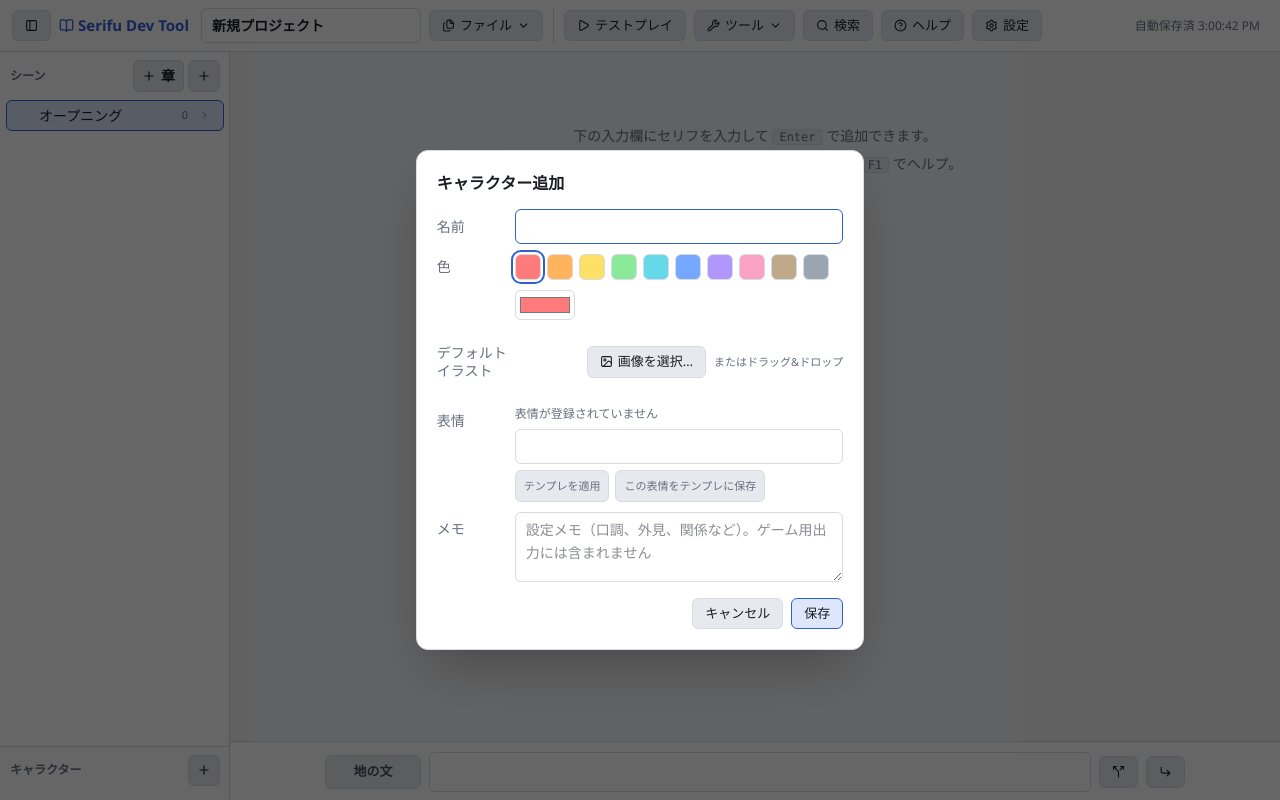
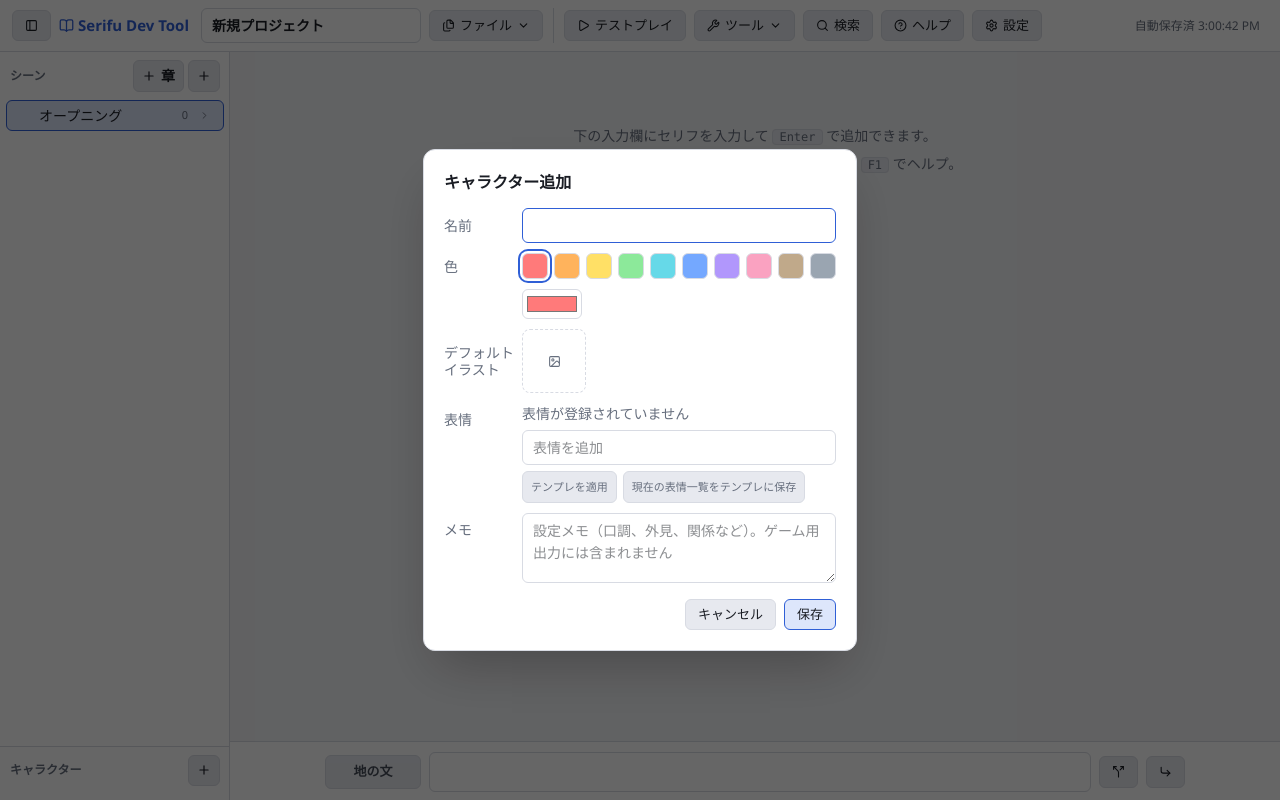
Before and after one commit to nibankougen/NovelGameTool, a React (Vite) app: page / in a window 1280 px wide. Both pictures are taken after a click on the button 204 px from the left and 770 px from the top of the page. Built offline with nearby package versions, Linux system fonts and the light colour scheme.

Commit message:
キャラクターのデフォルトイラスト及び表情編集の修正

```diff
--- /dev/null
+++ b/src/components/common/ImageThumbButton.tsx
@@ -0,0 +1,64 @@
+import { useRef } from "react";
+import { Icon } from "./Icon";
+
+interface Props {
+  /** 表示する画像（自前の画像、または継承したプレビュー画像） */
+  img: string | null;
+  /** trueなら自前の画像が設定済み＝クリックで削除。falseなら未設定＝クリックで選択 */
+  own: boolean;
+  /** 継承プレビューなど、薄く表示したい場合 */
+  dimmed?: boolean;
+  onPick: (file: File) => void;
+  onRemove: () => void;
+  title?: string;
+  className?: string;
+}
+
+/** 表情画像・デフォルトイラスト共通の画像設定ボタン。画像がある間はホバーで削除アイコンをオーバーレイする */
+export function ImageThumbButton({ img, own, dimmed, onPick, onRemove, title, className }: Props) {
+  const fileInputRef = useRef<HTMLInputElement>(null);
+
+  const handleClick = () => {
+    if (own) onRemove();
+    else fileInputRef.current?.click();
+  };
+
+  return (
+    <>
+      {img ? (
+        <div
+          className={`group/thumb relative w-16 h-16 rounded-lg shrink-0 cursor-pointer overflow-hidden bg-bg-2 ${className ?? ""}`}
+          title={title ?? (own ? "クリックで画像を外す" : "クリックで画像を設定")}
+          onClick={handleClick}
+        >
+          <img src={img} alt="" className={`w-full h-full object-cover ${dimmed ? "opacity-35" : ""}`} />
+          {own && (
+            <div className="absolute inset-0 flex items-center justify-center bg-black/55 text-white opacity-0 group-hover/thumb:opacity-100 transition-opacity">
+              <Icon name="trash-2" />
+            </div>
+          )}
+        </div>
+      ) : (
+        <button
+          type="button"
+          className={`w-16 h-16 min-h-0 rounded-lg border border-dashed border-border shrink-0 text-text-dim bg-transparent ${className ?? ""}`}
+          title={title ?? "画像を設定"}
+          onClick={handleClick}
+        >
+          <Icon name="image" />
+        </button>
+      )}
+      <input
+        ref={fileInputRef}
+        type="file"
+        accept="image/*"
+        className="hidden"
+        onChange={(e) => {
+          const file = e.target.files?.[0];
+          e.target.value = "";
+          if (file) onPick(file);
+        }}
+      />
+    </>
+  );
+}
--- a/src/components/modals/CharacterModal.tsx
+++ b/src/components/modals/CharacterModal.tsx
@@ -10,6 +10,7 @@ import { faceUsageCounts } from "../../lib/sceneUtils";
 import { loadImageAsThumb, hasFileDrag, firstImageFile } from "../../lib/image";
 import { loadGlobalExprTemplate, saveGlobalExprTemplate } from "../../state/projectReducer";
 import { ExpressionTagEditor, type StagedExpr } from "./ExpressionTagEditor";
+import { ImageThumbButton } from "../common/ImageThumbButton";
 
 export function CharacterModal({ open, charId, onClose }: { open: boolean; charId: string | null; onClose: () => void }) {
   return open ? <CharacterModalInner key={charId ?? "new"} charId={charId} onClose={onClose} /> : null;
@@ -32,7 +33,6 @@ function CharacterModalInner({ charId, onClose }: { charId: string | null; onClo
   );
   const [exprInputText, setExprInputText] = useState("");
   const [dragOverThumb, setDragOverThumb] = useState(false);
-  const thumbFileRef = useRef<HTMLInputElement>(null);
   const nameRef = useRef<HTMLInputElement>(null);
   const initialFocusRef = useRef(false);
 
@@ -216,34 +216,13 @@ function CharacterModalInner({ charId, onClose }: { charId: string | null; onClo
           <br />
           イラスト
         </label>
-        <img
-          src={thumb ?? undefined}
-          alt=""
-          className="w-16 h-16 rounded-lg object-cover border border-border bg-bg-3"
-          style={{ visibility: thumb ? "visible" : "hidden" }}
+        <ImageThumbButton
+          img={thumb}
+          own={!!thumb}
+          title={thumb ? "クリックで画像を外す" : "キャラの基本イラストを設定。表情画像を設定していない表情ではこの画像が使われます"}
+          onPick={(file) => loadImageAsThumb(file).then(setThumb)}
+          onRemove={() => setThumb(null)}
         />
-        <button type="button" onClick={() => thumbFileRef.current?.click()} title="キャラの基本イラスト。表情画像を設定していない表情ではこの画像が使われます">
-          <Icon name="image" />
-          画像を選択…
-        </button>
-        {thumb && (
-          <button type="button" onClick={() => setThumb(null)}>
-            <Icon name="x" />
-            画像を外す
-          </button>
-        )}
-        <input
-          ref={thumbFileRef}
-          type="file"
-          accept="image/*"
-          className="hidden"
-          onChange={(e) => {
-            const file = e.target.files?.[0];
-            e.target.value = "";
-            if (file) loadImageAsThumb(file).then(setThumb);
-          }}
-        />
-        <span className="text-text-dim text-[11px]">またはドラッグ&ドロップ</span>
       </div>
       <div className="flex gap-2 mb-2.5 items-start">
         <label className="w-[70px] shrink-0 pt-1.5 text-text-dim">表情</label>
@@ -259,7 +238,7 @@ function CharacterModalInner({ charId, onClose }: { charId: string | null; onClo
               className="text-[11px] text-text-dim px-2 py-0.5"
               title="現在の表情一覧をテンプレートとして保存します。以後の新規キャラクターに自動適用されます"
             >
-              この表情をテンプレに保存
+              現在の表情一覧をテンプレに保存
             </button>
           </div>
         </div>
--- a/src/components/modals/ExpressionTagEditor.tsx
+++ b/src/components/modals/ExpressionTagEditor.tsx
@@ -1,7 +1,9 @@
-import { useRef, useState } from "react";
+import { useState } from "react";
 import { Icon } from "../common/Icon";
+import { ImageThumbButton } from "../common/ImageThumbButton";
 import { loadImageAsThumb, hasFileDrag, firstImageFile } from "../../lib/image";
 import { useToast } from "../common/ToastProvider";
+import { useDragReorder } from "../../hooks/useDragReorder";
 
 export interface StagedExpr {
   orig: string | null;
@@ -22,8 +24,19 @@ export function ExpressionTagEditor({ staged, setStaged, usageCounts, thumb, inp
   const toast = useToast();
   const [renamingIndex, setRenamingIndex] = useState<number | null>(null);
   const [dragHoverIndex, setDragHoverIndex] = useState<number | null>(null);
-  const fileTargetRef = useRef<number | null>(null);
-  const fileInputRef = useRef<HTMLInputElement>(null);
+
+  const drag = useDragReorder<HTMLDivElement>({
+    itemSelector: ".expr-row",
+    onDrop: (from, to) => {
+      if (from === to) return;
+      setStaged((prev) => {
+        const next = [...prev];
+        const [item] = next.splice(from, 1);
+        next.splice(to, 0, item);
+        return next;
+      });
+    },
+  });
 
   const addNames = (raw: string): number => {
     const parts = raw
@@ -57,15 +70,20 @@ export function ExpressionTagEditor({ staged, setStaged, usageCounts, thumb, inp
 
   return (
     <div className="flex-1 min-w-0">
-      <div className="flex flex-wrap gap-1.5 mb-1.5 text-xs leading-relaxed" title="各表情のタグに画像ファイルをドラッグ&ドロップでも設定できます">
+      <div
+        ref={drag.containerRef}
+        onMouseDown={drag.onMouseDown}
+        className="flex flex-col gap-1.5 mb-1.5 max-h-[360px] overflow-y-auto pr-1"
+        title="各表情に画像ファイルをドラッグ&ドロップでも設定できます。左端のハンドルをドラッグで並べ替え"
+      >
         {staged.map((s, i) => {
           const count = usageCounts.get(s.name) ?? 0;
           const img = s.img || (thumb ? thumb : null);
           const isDefaultPreview = !s.img && !!thumb;
           return (
-            <span
+            <div
               key={i}
-              className={`expr-tag inline-flex items-center gap-1.5 py-0.5 px-2.5 rounded-full border border-border ${count === 0 ? "text-text-dim border-dashed bg-transparent" : "bg-bg-3"} ${dragHoverIndex === i ? "outline outline-2 outline-dashed outline-accent -outline-offset-1" : ""}`}
+              className={`expr-row group flex items-center gap-2.5 py-1.5 px-2 rounded-lg border ${count === 0 ? "text-text-dim border-dashed border-border bg-transparent" : "border-border bg-accent-dim/25"} ${dragHoverIndex === i ? "outline outline-2 outline-dashed outline-accent -outline-offset-1" : ""}`}
               onDragOver={(e) => {
                 if (!hasFileDrag(e)) return;
                 e.preventDefault();
@@ -85,40 +103,28 @@ export function ExpressionTagEditor({ staged, setStaged, usageCounts, thumb, inp
                 });
               }}
             >
-              {img && (
-                <img
-                  className={`et-img w-[22px] h-[22px] rounded object-cover shrink-0 cursor-pointer bg-bg-2 ${isDefaultPreview ? "opacity-35" : ""}`}
-                  src={img}
-                  alt=""
-                  onClick={() => {
-                    if (s.img) {
-                      setStaged((prev) => prev.map((x, xi) => (xi === i ? { ...x, img: null } : x)));
-                    } else {
-                      fileTargetRef.current = i;
-                      fileInputRef.current?.click();
+              <span className="drag-handle invisible group-hover:visible" title="ドラッグで並べ替え">
+                <Icon name="grip-vertical" />
+              </span>
+              <ImageThumbButton
+                img={img}
+                own={!!s.img}
+                dimmed={isDefaultPreview}
+                title={s.img ? "クリックで画像を外す" : "デフォルトイラストを使用中（クリックで個別に設定）"}
+                onPick={(file) =>
+                  loadImageAsThumb(file).then((dataUrl) => {
+                    setStaged((prev) => prev.map((x, xi) => (xi === i ? { ...x, img: dataUrl } : x)));
+                  })
                 }
-                  }}
+                onRemove={() => setStaged((prev) => prev.map((x, xi) => (xi === i ? { ...x, img: null } : x)))}
               />
-              )}
-              {!img && (
-                <button
-                  type="button"
-                  className="et-btn border-none bg-transparent p-0 min-h-0 text-text-dim"
-                  title="表情画像を設定"
-                  onClick={() => {
-                    fileTargetRef.current = i;
-                    fileInputRef.current?.click();
-                  }}
-                >
-                  <Icon name="image" />
-                </button>
-              )}
+              <div className="flex-1 min-w-0 flex flex-col justify-center gap-0.5">
                 {renamingIndex === i ? (
                   <input
                     autoFocus
                     type="text"
                     defaultValue={s.name}
-                  className="et-input text-xs py-0.5 px-1.5 w-[110px]"
+                    className="text-sm py-1 px-2 w-full min-w-0"
                     onFocus={(e) => e.target.select()}
                     onBlur={(e) => commitRename(i, e.target.value)}
                     onKeyDown={(e) => {
@@ -131,14 +137,15 @@ export function ExpressionTagEditor({ staged, setStaged, usageCounts, thumb, inp
                     }}
                   />
                 ) : (
-                <span className="cursor-pointer" onClick={() => setRenamingIndex(i)}>
+                  <span className="cursor-pointer font-medium truncate" onClick={() => setRenamingIndex(i)}>
                     {s.name}
                   </span>
                 )}
-              <span className="expr-n text-text-dim text-[11px]">{count > 0 ? `${count}回` : "未使用"}</span>
+                <span className="text-text-dim text-[11px]">{count > 0 ? `使用回数: ${count}回` : "未使用"}</span>
+              </div>
               <button
                 type="button"
-                className="et-btn border-none bg-transparent p-0 min-h-0 text-text-dim"
+                className="border-none bg-transparent p-1 min-h-0 text-text-dim shrink-0"
                 title="名前変更"
                 onClick={() => setRenamingIndex(i)}
               >
@@ -146,7 +153,7 @@ export function ExpressionTagEditor({ staged, setStaged, usageCounts, thumb, inp
               </button>
               <button
                 type="button"
-                className="et-btn border-none bg-transparent p-0 min-h-0 text-text-dim"
+                className="border-none bg-transparent p-1 min-h-0 text-text-dim shrink-0"
                 title="削除"
                 onClick={() => {
                   if (count > 0 && !window.confirm(`表情「${s.name}」は${count}箇所で使用中です。削除すると使用箇所は警告表示になります。削除しますか？`)) return;
@@ -155,25 +162,26 @@ export function ExpressionTagEditor({ staged, setStaged, usageCounts, thumb, inp
               >
                 <Icon name="x" />
               </button>
-            </span>
+            </div>
           );
         })}
         {usedButMissing.map((name) => (
-          <span
+          <div
             key={`missing-${name}`}
-            className="expr-tag missing inline-flex items-center gap-1.5 py-0.5 px-2.5 rounded-full border border-danger text-danger cursor-pointer"
-            title="使用中だが候補から外れています。クリックで候補に戻す"
+            className="flex items-center gap-2.5 py-1.5 px-2 rounded-lg border border-danger text-danger cursor-pointer"
+            title="使用中の表情が候補から外れています。クリックで候補に戻す"
             onClick={() => addNames(name)}
           >
             <Icon name="triangle-alert" />
-            <span className="expr-n text-danger text-[11px]">{name}</span>
-          </span>
+            <span className="text-[11px]">{name}</span>
+          </div>
         ))}
-        {!staged.length && !usedButMissing.length && <span className="expr-none text-text-dim">表情が登録されていません</span>}
+        {!staged.length && !usedButMissing.length && <div className="text-text-dim">表情が登録されていません</div>}
       </div>
       <input
         type="text"
         className="w-full"
+        placeholder="表情を追加"
         value={inputText}
         onChange={(e) => setInputText(e.target.value)}
         onKeyDown={(e) => {
@@ -184,21 +192,6 @@ export function ExpressionTagEditor({ staged, setStaged, usageCounts, thumb, inp
             e.stopPropagation();
             setInputText("");
           }
-        }}
-      />
-      <input
-        ref={fileInputRef}
-        type="file"
-        accept="image/*"
-        className="hidden"
-        onChange={(e) => {
-          const file = e.target.files?.[0];
-          e.target.value = "";
-          const i = fileTargetRef.current;
-          if (!file || i === null) return;
-          loadImageAsThumb(file).then((dataUrl) => {
-            setStaged((prev) => prev.map((x, xi) => (xi === i ? { ...x, img: dataUrl } : x)));
-          });
         }}
       />
     </div>
```
Also changed, not shown: 1 other file (tests, documents, lock files or other folders). Lines whose indentation alone changed are shown as unchanged.
